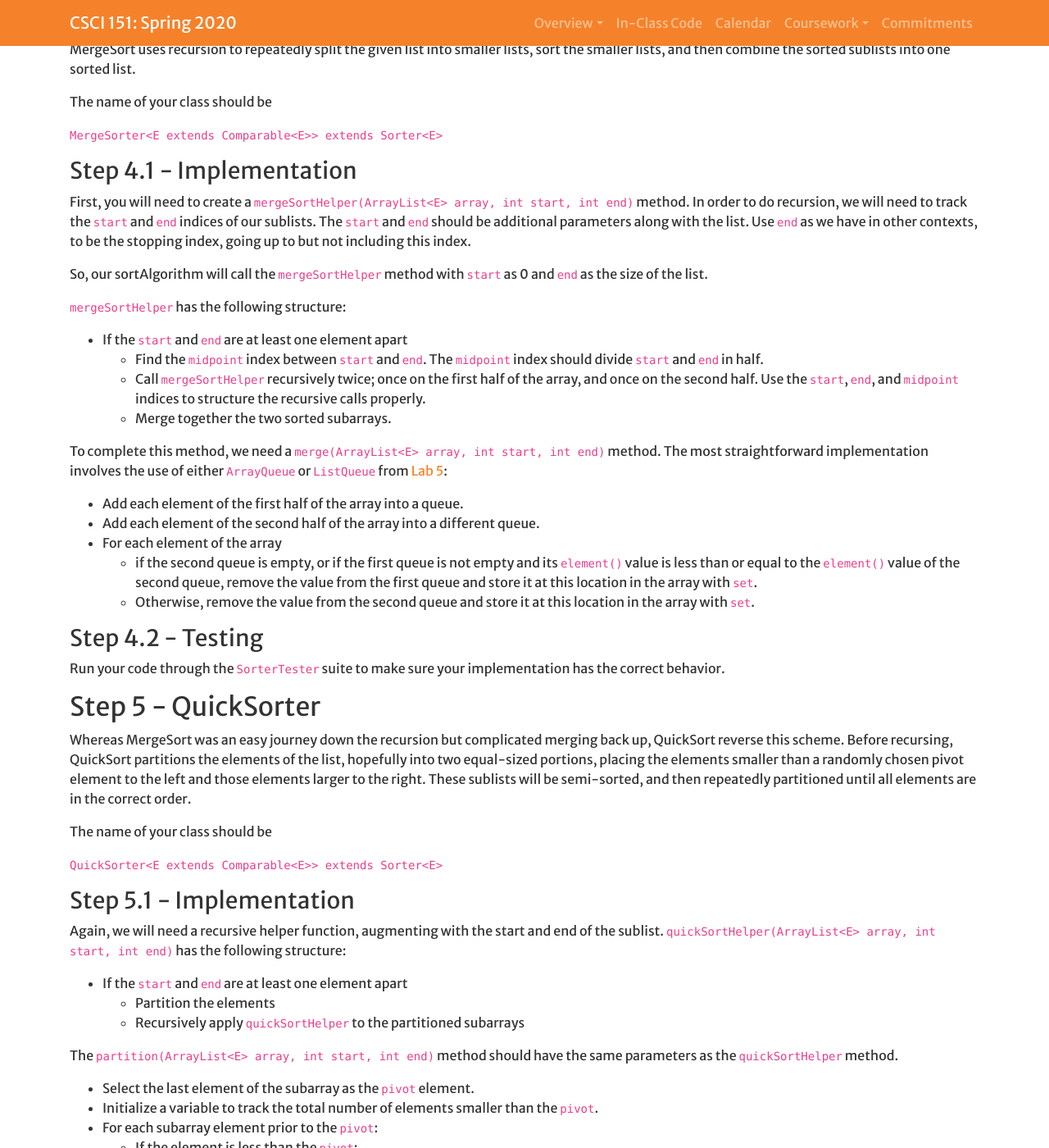
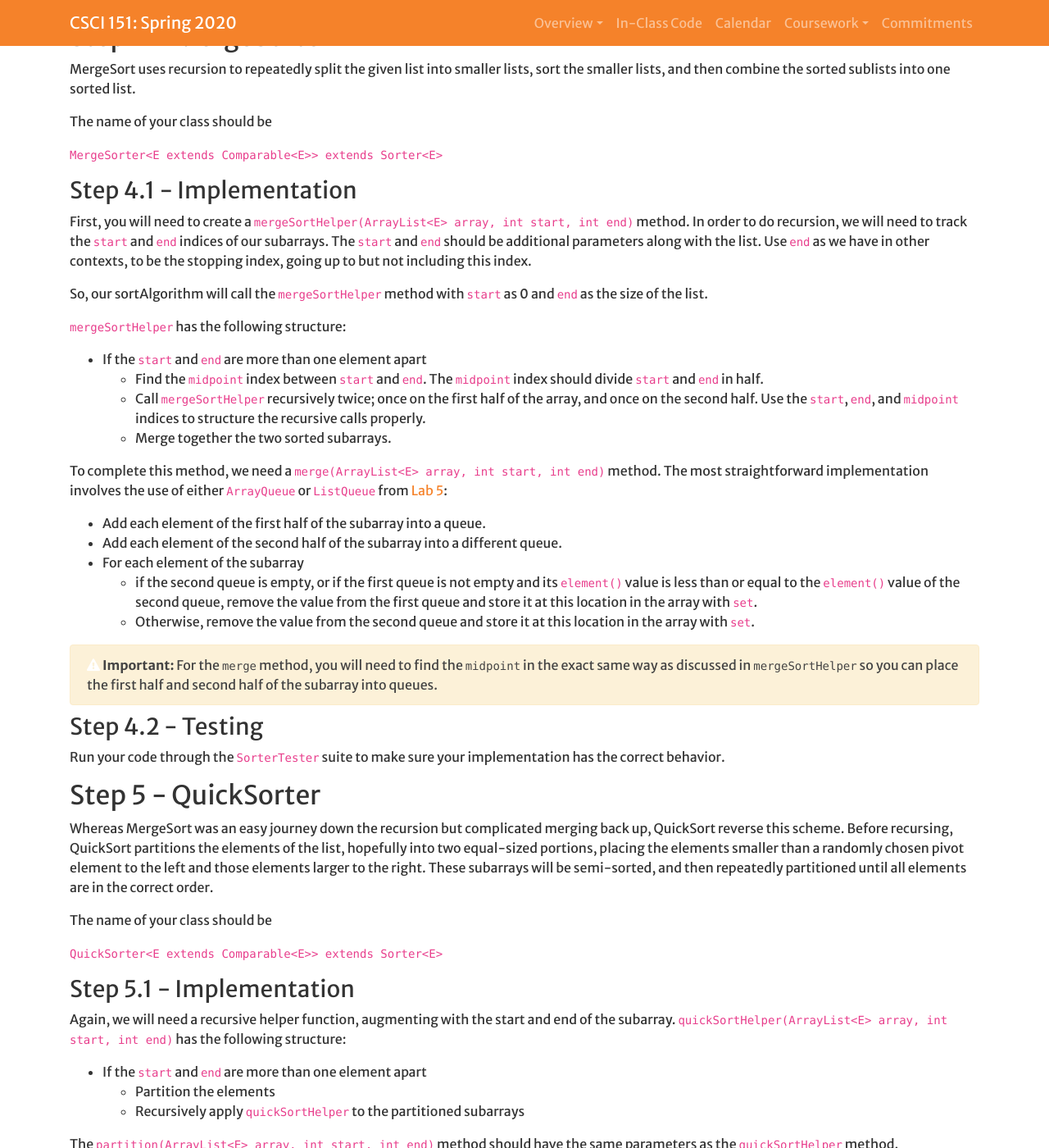
Before and after one commit to Hendrix-CS/csci151, a Jekyll site: the page built from labs/sortimator.md, in a window 1280 px wide and 1400 px high, scrolled down 1939 px. Shown: the whole window at 82% size. Built offline with Jekyll 4.4.1, drawn with Linux system fonts in a browser that asks for light colours; a script that is not in the unit is left out; our own code applies the rules of GitHub Pages for plain Markdown files; some of the changed text lies outside the part shown.

Commit message:
Cleaning up sorting algorithms

```diff
--- a/labs/sortimator.md
+++ b/labs/sortimator.md
@@ -71,10 +71,10 @@
 InsertionSort can be implemented with the following algorithm.
 
 -   For each element in the list
-    -   If the current element is smaller than the element to its left,
-        swap them.
-    -   Until you stop making swaps, repeat this check for the next two
-        elements to the left.
+    -   While the current element is smaller than the element to its left
+        -   Swap them
+        -   Move one element to the left, so that you keep following the current
+            element down.
 
 ### Step 2.2 - Testing
 
@@ -124,7 +124,7 @@
 First, you will need to create a
 `mergeSortHelper(ArrayList<E> array, int start, int end)` method. In order to
 do recursion, we will need to track the `start` and `end` indices of our
-sublists. The `start` and `end` should be additional parameters along with
+subarrays. The `start` and `end` should be additional parameters along with
 the list. Use `end` as we have in other contexts, to be the stopping
 index, going up to but not including this index.
 
@@ -133,7 +133,7 @@
 
 `mergeSortHelper` has the following structure:
 
--   If the `start` and `end` are at least one element apart
+-   If the `start` and `end` are more than one element apart
     -   Find the `midpoint` index between `start` and `end`. The `midpoint`
         index should divide `start` and `end` in half.
     -   Call `mergeSortHelper` recursively twice; once on the first half
@@ -145,16 +145,20 @@
 The most straightforward implementation
 involves the use of either `ArrayQueue` or `ListQueue` from [Lab 5](maze-bfs.html):
 
--   Add each element of the first half of the array into a queue.
--   Add each element of the second half of the array into a different
+-   Add each element of the first half of the subarray into a queue.
+-   Add each element of the second half of the subarray into a different
     queue.
--   For each element of the array
+-   For each element of the subarray
     -   if the second queue is empty, or if the first queue is not empty
         and its `element()` value is less than or equal to the `element()`
         value of the second queue, remove the value from the first
         queue and store it at this location in the array with `set`.
     -   Otherwise, remove the value from the second queue and store it
         at this location in the array with `set`.
+
+{% include important.html content="For the `merge` method, you will need to find the
+`midpoint` in the exact same way as discussed in  `mergeSortHelper` so you can
+place the first half and second half of the subarray into queues." %}
 
 ### Step 4.2 - Testing
 
@@ -168,7 +172,7 @@
 QuickSort partitions the elements of the list, hopefully into two
 equal-sized portions, placing the elements smaller than a randomly
 chosen pivot element to the left and those elements larger to the right.
-These sublists will be semi-sorted, and then repeatedly partitioned
+These subarrays will be semi-sorted, and then repeatedly partitioned
 until all elements are in the correct order.
 
 The name of your class should be
@@ -178,10 +182,10 @@
 ### Step 5.1 - Implementation
 
 Again, we will need a recursive helper function, augmenting with the
-start and end of the sublist. `quickSortHelper(ArrayList<E> array, int start, int end)`
+start and end of the subarray. `quickSortHelper(ArrayList<E> array, int start, int end)`
 has the following structure:
 
--   If the `start` and `end` are at least one element apart
+-   If the `start` and `end` are more than one element apart
     -   Partition the elements
     -   Recursively apply `quickSortHelper` to the partitioned subarrays
 
```
